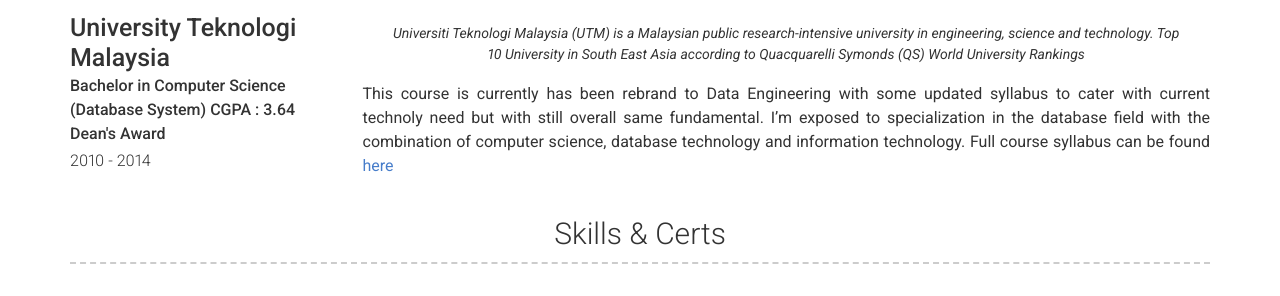
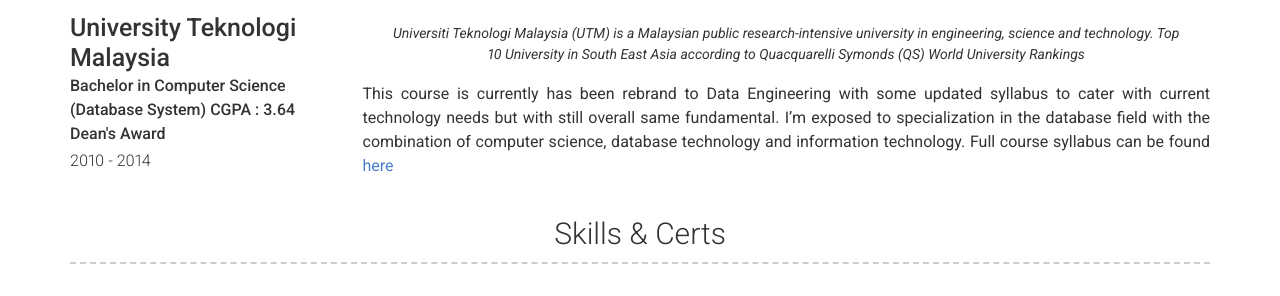
Before and after one commit to mahirahamzah/Resume, a Jekyll site: the page built from index.md, in a window 1280 px wide. Shown: the part 1385-1681 px from the top of the page. Built offline with Jekyll 4.4.1, drawn with Linux system fonts in a browser that asks for light colours; nearby versions of some CDN libraries.

Commit message:
Update education.yml

```diff
--- a/_data/education.yml
+++ b/_data/education.yml
@@ -22,4 +22,4 @@
   quote: >
     Universiti Teknologi Malaysia (UTM) is a Malaysian public research-intensive university in engineering, science and technology. Top 10 University in South East Asia according to Quacquarelli Symonds (QS) World University Rankings
   description: | # this will include new lines to allow paragraphs
-    This course is currently has been rebrand to Data Engineering with some updated syllabus to cater with current technoly need but with still overall same fundamental. I'm exposed to  specialization in the database field with the combination of computer science, database technology and information technology. Full course syllabus can be found [here](https://engineering.utm.my/computing/is/data_engineering/){:target="_blank"}
+    This course is currently has been rebrand to Data Engineering with some updated syllabus to cater with current technology needs but with still overall same fundamental. I'm exposed to  specialization in the database field with the combination of computer science, database technology and information technology. Full course syllabus can be found [here](https://engineering.utm.my/computing/is/data_engineering/){:target="_blank"}
```
